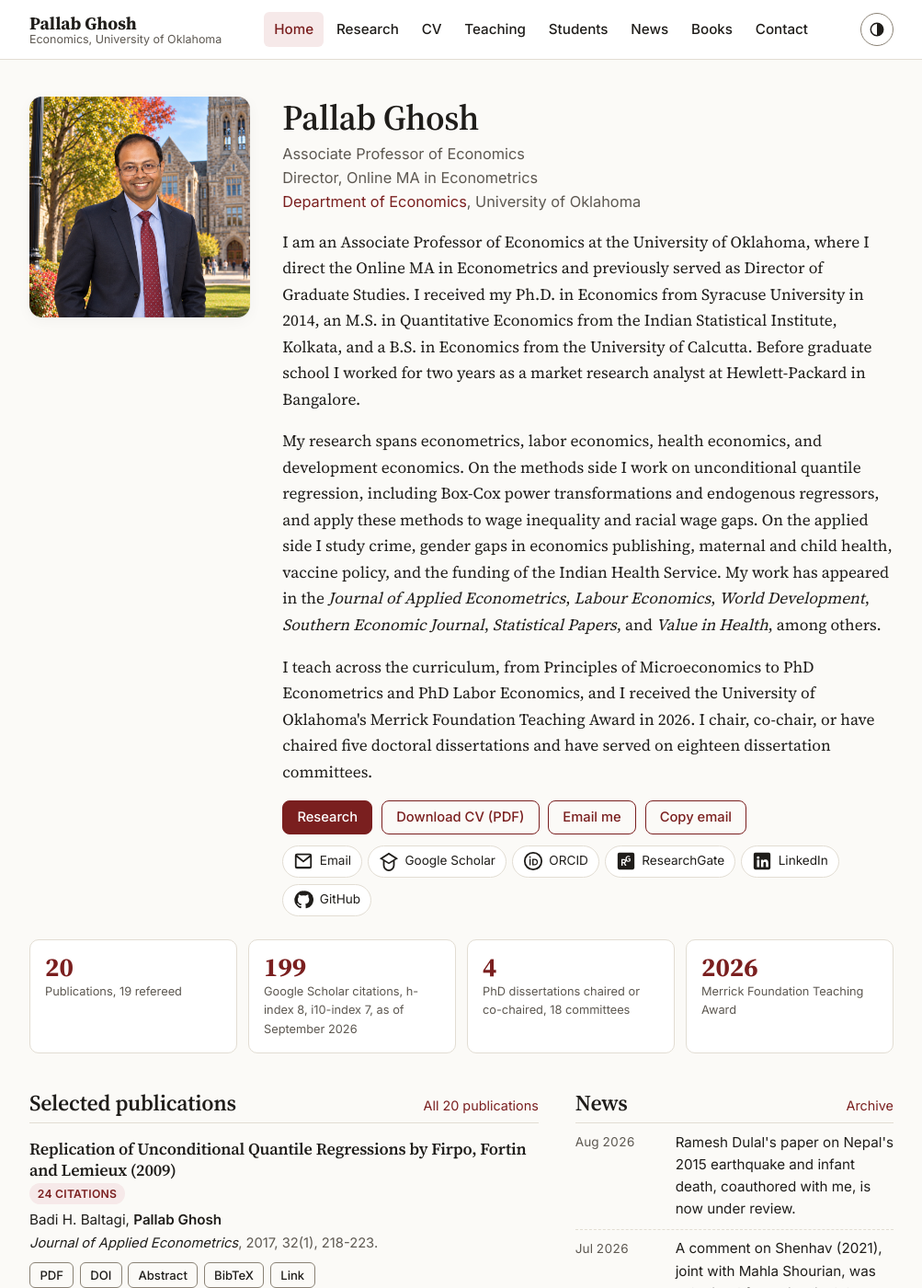
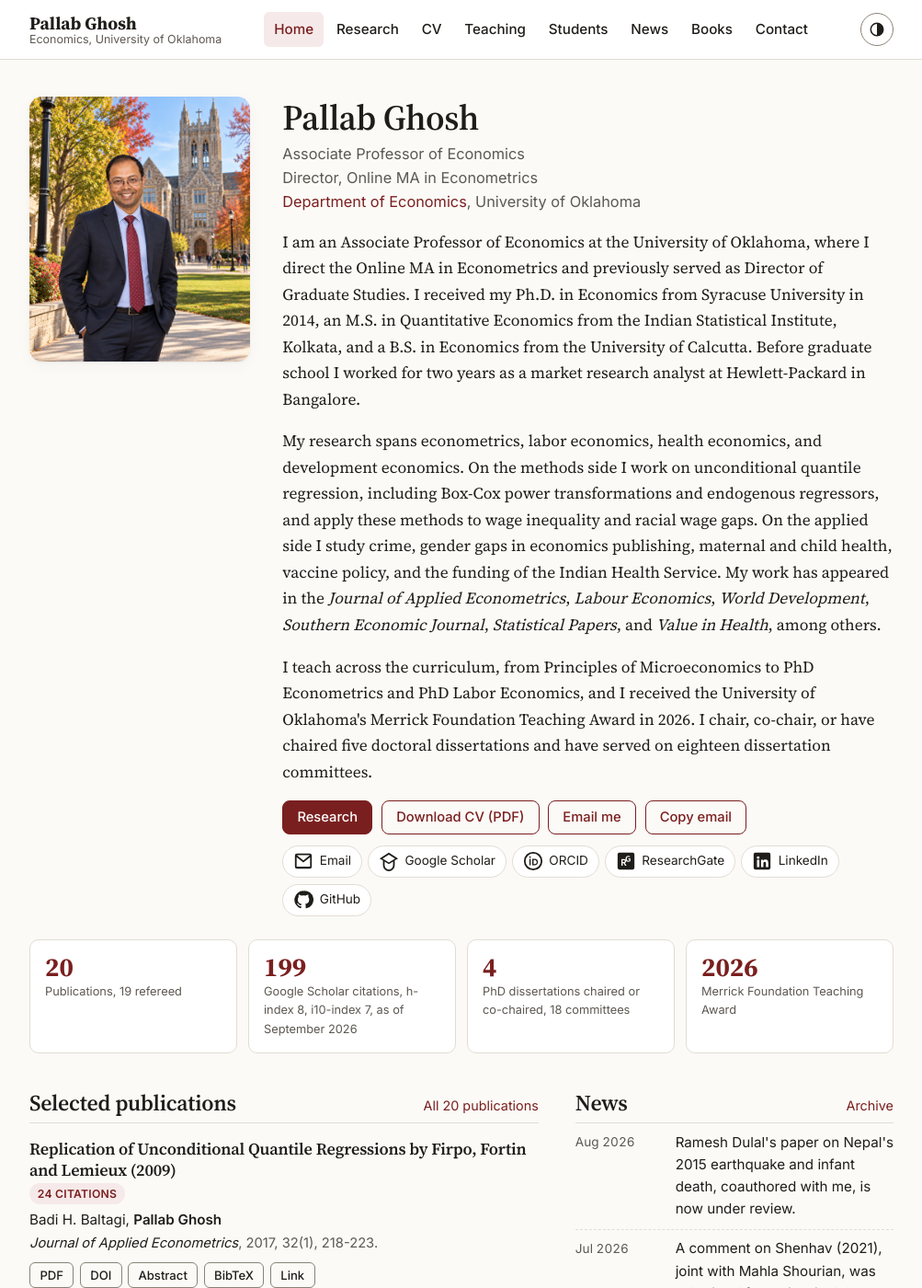
Before and after one commit to paghosh/paghosh.github.io, a Jekyll site: the page built from index.html, in a window 1280 px wide and 1400 px high. Shown: the whole window at 92% size, without its empty margins (138-1141 px from the left). Built offline with Jekyll 4.4.1, drawn with Linux system fonts in a browser that asks for light colours.

Commit message:
Headshot: full portrait photo, hero box now 5 by 6
Co-Authored-By: Claude Fable 5.1 <noreply@anthropic.com>

```diff
--- a/assets/css/main.css
+++ b/assets/css/main.css
@@ -105,7 +105,7 @@ main.container { padding-top: 2rem; padding-bottom: 3rem; min-height: 60vh; }
 
 /* Home */
 .hero { display: grid; grid-template-columns: 240px 1fr; gap: 2.2rem; align-items: start; margin-top: .5rem; }
-.hero-photo img { border-radius: 14px; box-shadow: var(--shadow); width: 100%; aspect-ratio: 1 / 1; object-fit: cover; }
+.hero-photo img { border-radius: 14px; box-shadow: var(--shadow); width: 100%; aspect-ratio: 1145 / 1374; object-fit: cover; }
 .hero h1 { font-size: 2.4rem; margin-bottom: .2rem; }
 .hero .titles { color: var(--text-muted); margin-bottom: 1rem; font-size: 1.02rem; }
 .hero .titles span { display: block; }
--- a/index.html
+++ b/index.html
@@ -10,7 +10,7 @@ description: "Pallab Ghosh is an Associate Professor of Economics at the Univers
 {% assign npubs = published | size | plus: commentary.size %}
 <section class="hero">
   <div class="hero-photo">
-    <img src="{{ site.author.photo | relative_url }}?v=20261011c" alt="Portrait of Pallab Ghosh" width="900" height="900" fetchpriority="high">
+    <img src="{{ site.author.photo | relative_url }}?v=20261011d" alt="Portrait of Pallab Ghosh" width="1145" height="1374" fetchpriority="high">
   </div>
   <div class="hero-text">
     <h1>{{ site.author.name }}</h1>
```
Also changed, not shown: README.md, assets/img/headshot.jpg, assets/img/og-image.jpg.
